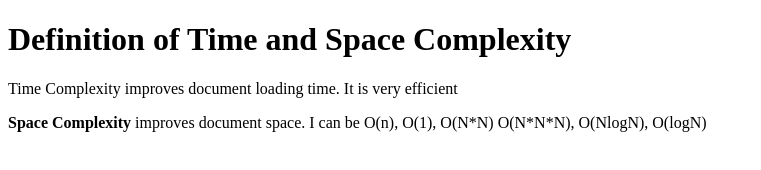
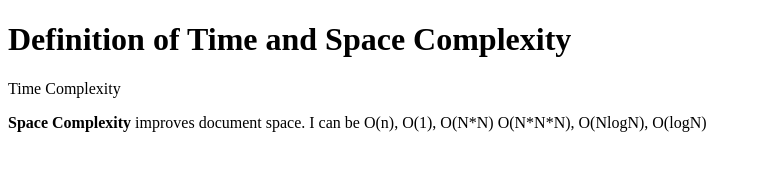
Before and after one commit to acciojob/time-and-space-complexity-sandeepsinghh143, a website: page main.html in a window 1280 px wide. Shown: the whole page, without its empty margins (0-761 px from the left). Drawn offline with Linux system fonts and the light colour scheme.

Commit message:
created a submission

```diff
--- a/main.html
+++ b/main.html
@@ -9,7 +9,7 @@
 <body>
 	<!-- the entire body must be written by student -->
 	<h1>Definition of Time and Space Complexity</h1>
-	<p>Time Complexity improves document loading time. It is very efficient</p>
+	<p>Time Complexity</p>
 	<p><b>Space Complexity</b> improves document space. I can be O(n), O(1), O(N*N) O(N*N*N), O(NlogN), O(logN)</p>
     <script type="text/javascript" src="./script.js">
 </script>
```
